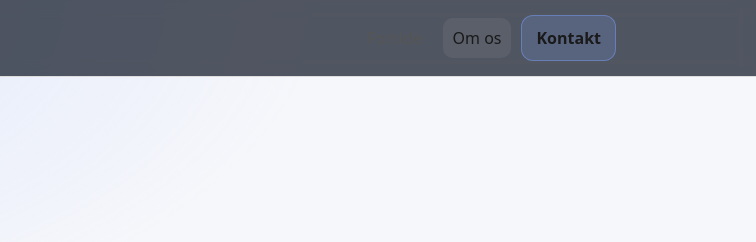
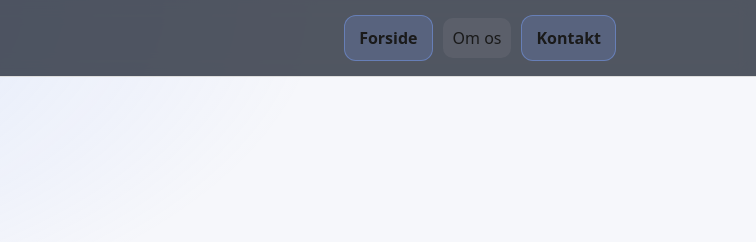
Before and after one commit to Supersnegl/safe2work_hjemmeside, a plain HTML site: page om.html in a window 1280 px wide. Shown: the top 242 px of the page, 524-1280 px from the left. Drawn offline with Linux system fonts and the light colour scheme.

Commit message:
Update om.html
Forside button

```diff
--- a/om.html
+++ b/om.html
@@ -14,7 +14,7 @@
             <img src="/assets/logo.svg" alt="Safe2Work">
         </a>
       <nav>
-        <a href="/">Forside</a>
+        <a class = "btn" href="/">Forside</a>
         <a aria-current="page" href="/om">Om os</a>
         <a class="btn" href="/kontakt">Kontakt</a>
       </nav>
```
